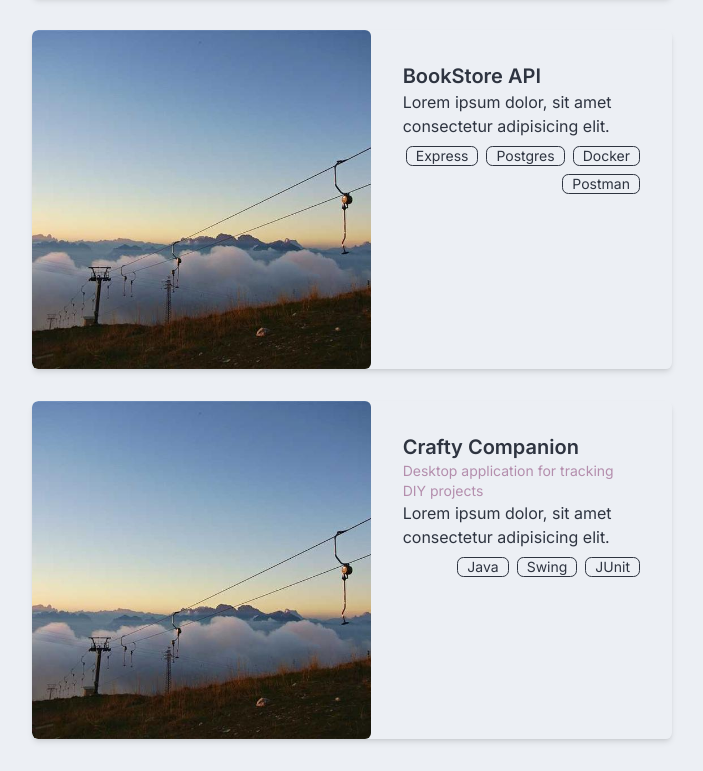
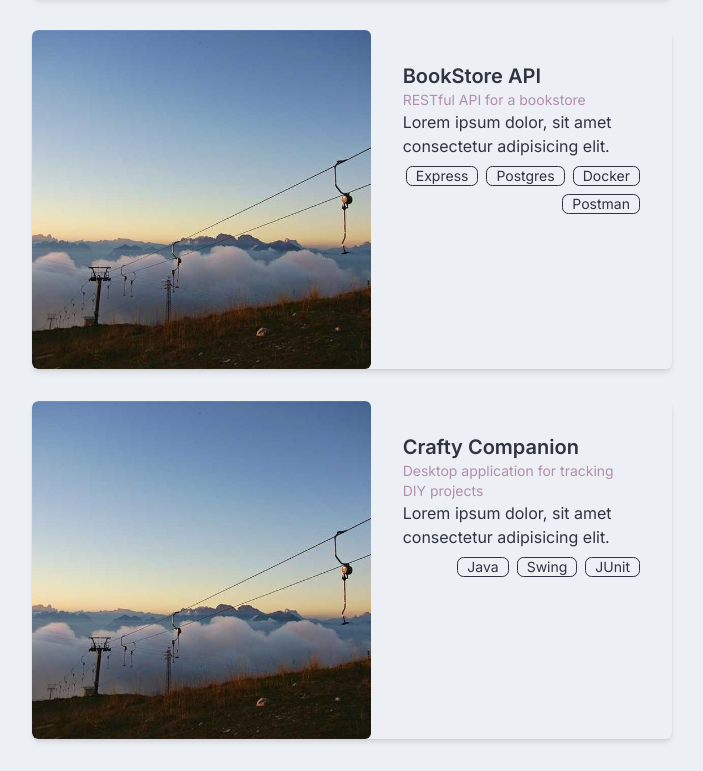
Before and after one commit to TaylorMerwin/next-portfolio, a Next.js app: page /projects in a window 1280 px wide. Shown: the part 859-1630 px from the top of the page, without its empty margins (288-991 px from the left). Built offline with nearby package versions, Linux system fonts and the light colour scheme.

Commit message:
fixed error

```diff
--- a/src/app/projects/page.tsx
+++ b/src/app/projects/page.tsx
@@ -1,13 +1,11 @@
 import Projects from "@/components/Projects";
 import Menu from "@/components/Menu";
-import { subtle } from "crypto";
 
 const projectData = [
   {
     title: "Bloggy",
     subtitle: "Technical blogging platform",
-    description:
-      "Full stack blogging platform with user authentication and full CRUD functionality.",
+    description: "Full stack blogging platform with user authentication and full CRUD functionality.",
     imageUrl: "/placeholder.jpg",
     liveUrl: "https://bloggy-414621.wl.r.appspot.com/",
     codeUrl: "https://github.com/TaylorMerwin/bloggy",
@@ -24,7 +22,7 @@ const projectData = [
   },
   {
     title: "BookStore API",
-    subtle: "RESTful API for a bookstore",
+    subtitle: "RESTful API for a bookstore",
     description: "Lorem ipsum dolor, sit amet consectetur adipisicing elit.",
     imageUrl: "/placeholder.jpg",
     liveUrl: "",
@@ -42,7 +40,6 @@ const projectData = [
   },
 ];
 
-
 export default function Home() {
   return (
     <main>
```
